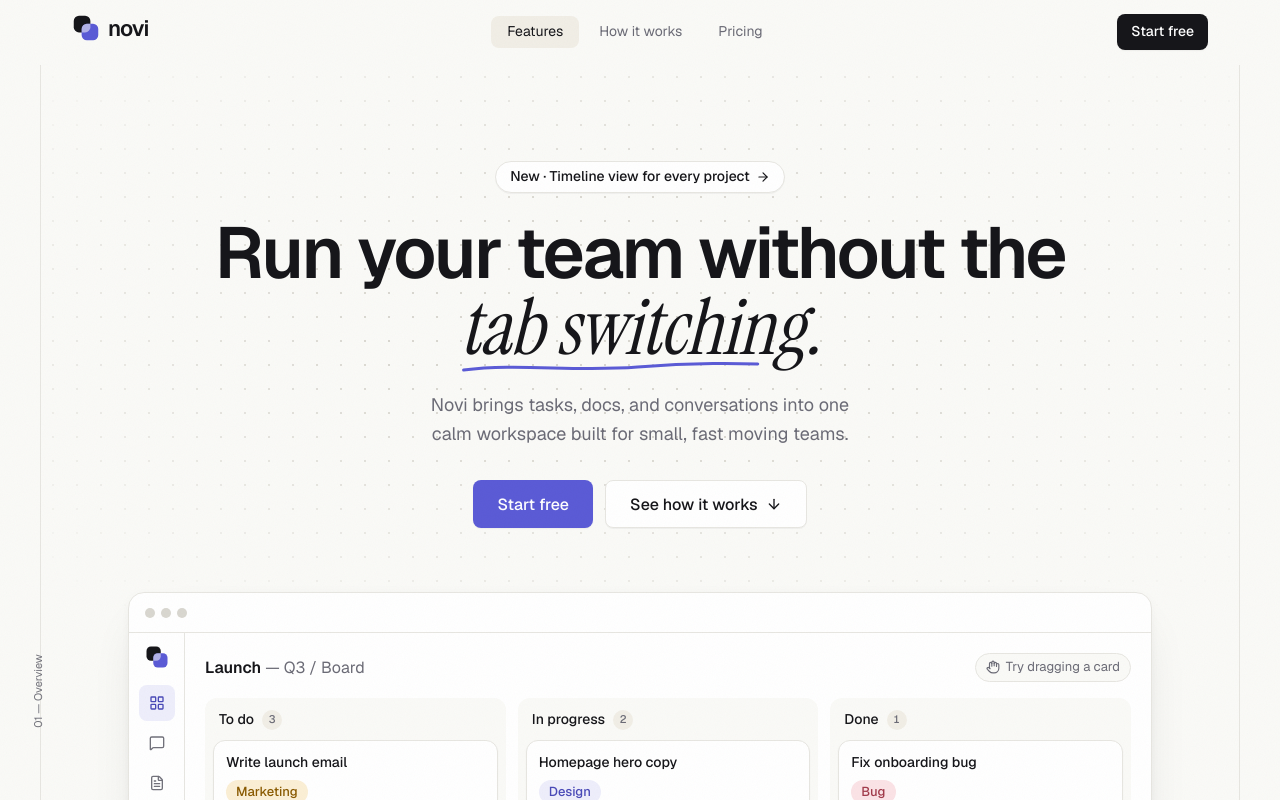
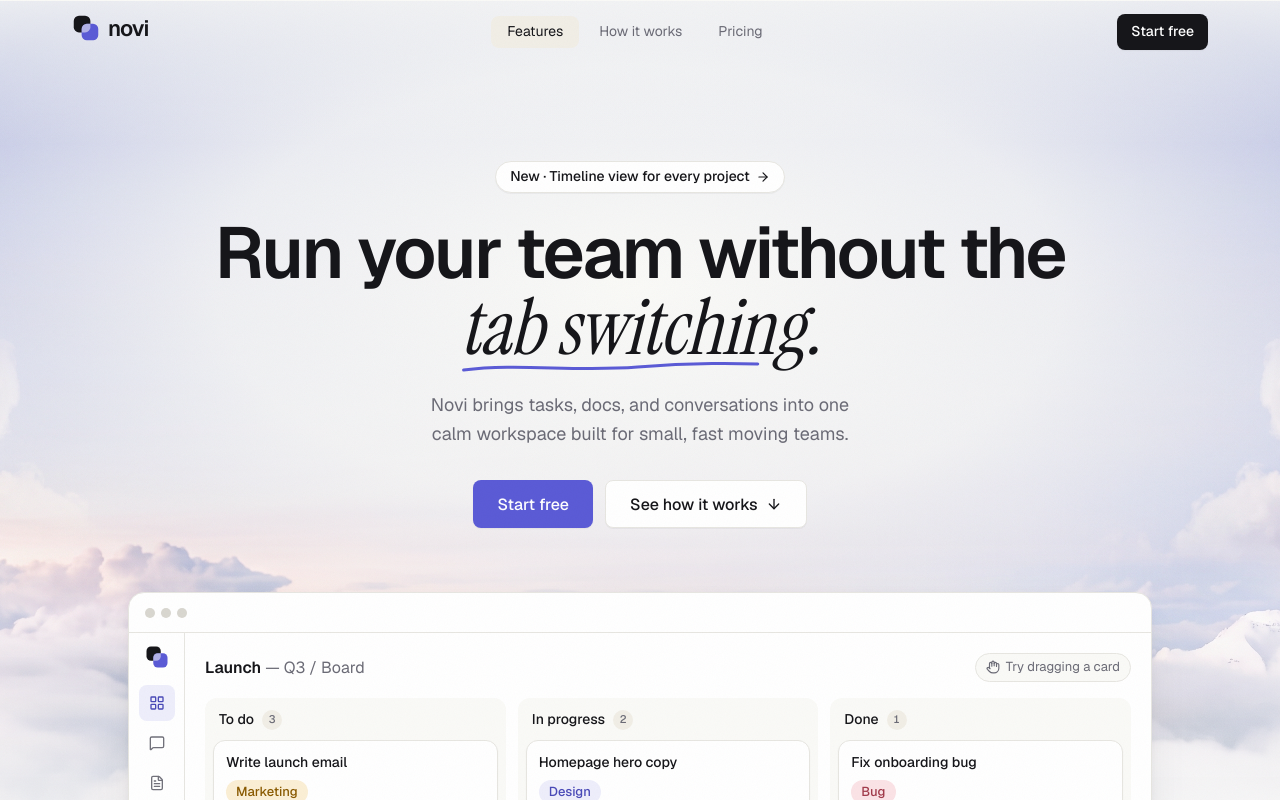
Before and after one commit to kcritesh/novi, a Next.js app: page / in a window 1280 px wide. Shown: the top 800 px of the page. Built offline with nearby package versions, Linux system fonts and the light colour scheme.

Commit message:
feat(hero): replace dot grid and rails with sky backdrop

```diff
--- a/src/app/globals.css
+++ b/src/app/globals.css
@@ -184,8 +184,19 @@
   background-size: 24px 24px;
 }
 
-@utility dot-grid-fade {
-  mask-image: radial-gradient(ellipse 70% 60% at 50% 40%, black 30%, transparent 100%);
+@utility hero-fade {
+  mask-image: linear-gradient(to bottom, black 60%, transparent 100%);
+}
+
+@utility hero-veil {
+  background-image:
+    linear-gradient(to bottom, color-mix(in oklab, var(--color-paper) 75%, transparent) 0, transparent 9rem),
+    radial-gradient(
+      ellipse 60% 45% at 50% 32%,
+      var(--color-paper) 0%,
+      color-mix(in oklab, var(--color-paper) 75%, transparent) 55%,
+      transparent 100%
+    );
 }
 
 @utility grain-overlay {
--- a/src/components/sections/hero.tsx
+++ b/src/components/sections/hero.tsx
@@ -1,14 +1,19 @@
 "use client";
 
+import { useRef, type RefObject } from "react";
+import Image from "next/image";
 import { ArrowDown, ArrowRight } from "lucide-react";
-import { motion } from "motion/react";
+import { motion, useScroll, useTransform } from "motion/react";
+
+import heroSky from "@/assets/hero-sky.jpeg";
 
 import { NoviWindow } from "@/components/demos/novi-window";
 import { TabCollapse } from "@/components/demos/tab-collapse";
 import { hero } from "@/content/content";
 import { Button, Em, Heading, Pill, Section, Text } from "@/design-system";
 import { useMagnetic } from "@/hooks/use-magnetic";
-import { spring } from "@/lib/motion";
+import { usePrefersReducedMotion } from "@/hooks/use-prefers-reduced-motion";
+import { heroParallax, spring } from "@/lib/motion";
 
 function Scribble() {
   return (
@@ -36,21 +41,46 @@
   );
 }
 
+function HeroBackdrop({ target }: { target: RefObject<HTMLElement | null> }) {
+  const reduceMotion = usePrefersReducedMotion();
+  const { scrollYProgress } = useScroll({ target, offset: ["start start", "end start"] });
+  const y = useTransform(scrollYProgress, [0, 1], heroParallax.y);
+  const scale = useTransform(scrollYProgress, [0, 1], heroParallax.scale);
+
+  return (
+    <div
+      aria-hidden
+      className="pointer-events-none absolute top-0 left-1/2 -z-10 h-184 w-screen -translate-x-1/2 overflow-hidden hero-fade sm:h-224"
+    >
+      <motion.div className="absolute inset-0" style={reduceMotion ? undefined : { y, scale }}>
+        <Image
+          src={heroSky}
+          alt=""
+          fill
+          priority
+          sizes="100vw"
+          placeholder="blur"
+          className="object-cover object-[50%_35%]"
+        />
+      </motion.div>
+      <div className="absolute inset-0 hero-veil" />
+    </div>
+  );
+}
+
 export function Hero() {
   const magnetic = useMagnetic<HTMLAnchorElement>(0.3);
+  const sectionRef = useRef<HTMLElement>(null);
 
   return (
     <Section
+      ref={sectionRef}
       id="overview"
-      index="01"
-      label="Overview"
-      className="overflow-hidden border-t-0"
-      containerClassName="pt-12 pb-16 sm:pt-20 sm:pb-24 lg:pt-24"
+      railed={false}
+      className="isolate -mt-16 overflow-hidden border-t-0"
+      containerClassName="pt-28 pb-16 sm:pt-36 sm:pb-24 lg:pt-40"
     >
-      <div
-        aria-hidden
-        className="pointer-events-none absolute inset-x-0 top-0 h-[40rem] dot-grid dot-grid-fade"
-      />
+      <HeroBackdrop target={sectionRef} />
 
       <div className="relative text-center">
         <div className="animate-rise-in">
--- a/src/lib/motion.ts
+++ b/src/lib/motion.ts
@@ -52,6 +52,8 @@
   exit: (direction: number) => ({ y: `${60 * direction}%`, opacity: 0 }),
 };
 
+export const heroParallax: { y: string[]; scale: number[] } = { y: ["0%", "12%"], scale: [1, 1.06] };
+
 export const inViewOnce = { once: true, margin: "0px 0px -12% 0px" } as const;
 
 export const menuItem: Variants = {
```
Also changed, not shown: src/assets/hero-sky.jpeg (added).
